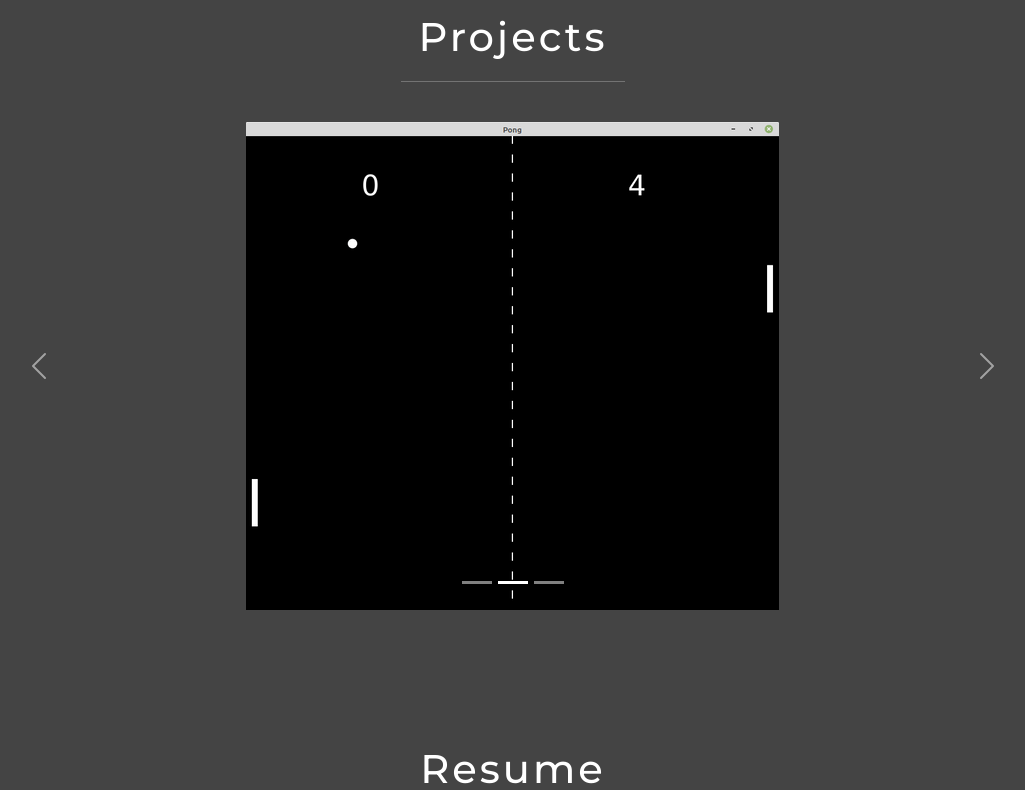
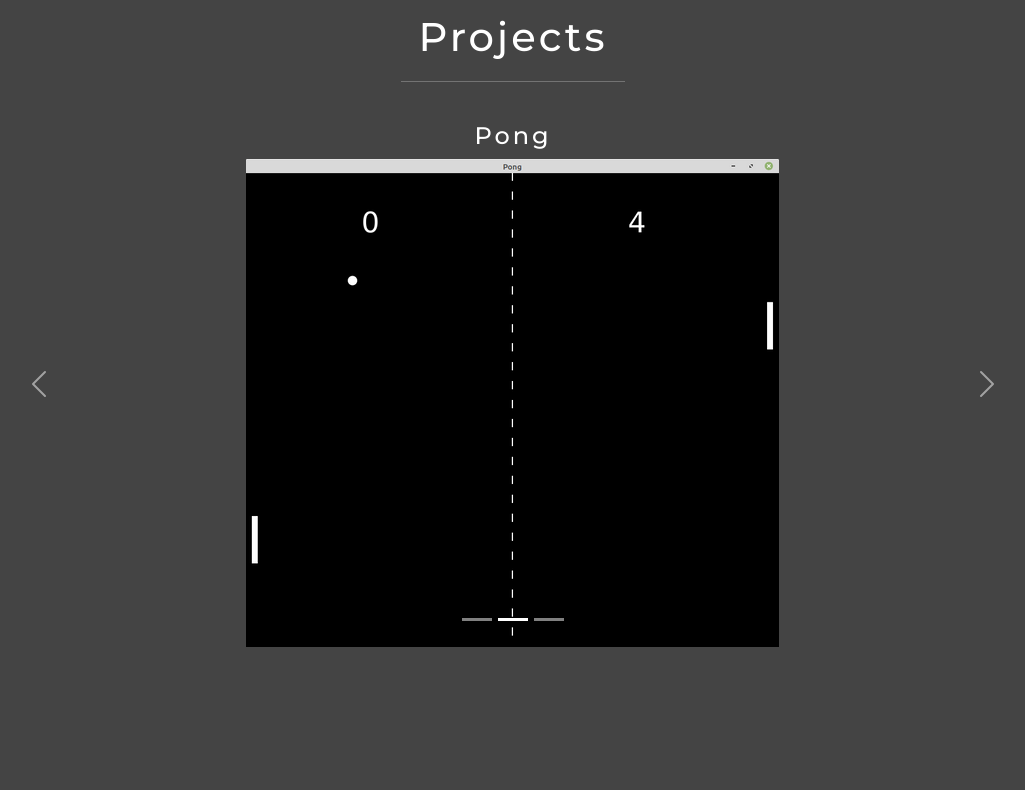
Before and after one commit to tmjonker/react-portfolio, a React (Create React App) app: page / in a window 1280 px wide. Shown: the part 1080-1870 px from the top of the page, without its empty margins (127-1152 px from the left). Built offline with nearby package versions, Linux system fonts and the light colour scheme.

Commit message:
Added text to each project carousel item

```diff
--- a/public/css/style.css
+++ b/public/css/style.css
@@ -88,6 +88,10 @@ hr {
   margin-bottom: 75px;
 }
 
+h4 {
+  text-align: center;
+}
+
 .project-img {
   margin: auto;
 }
--- a/src/Components/Projects.jsx
+++ b/src/Components/Projects.jsx
@@ -15,6 +15,7 @@ function Projects(props) {
             <hr />
             <Carousel className="carousel">
               <Carousel.Item>
+                <h4>Password Manager</h4>
                 <a href="https://github.com/tmjonker/PasswordManager">
                   <Picture
                     class="d-block w-40 project-img"
@@ -24,6 +25,7 @@ function Projects(props) {
                 </a>
               </Carousel.Item>
               <Carousel.Item>
+                <h4>Pong</h4>
                 <a href="https://github.com/tmjonker/pong">
                   <Picture
                     class="d-block w-40 project-img"
@@ -33,6 +35,7 @@ function Projects(props) {
                 </a>
               </Carousel.Item>
               <Carousel.Item>
+                <h4>Food2u - a food delivery concept</h4>
                 <a href="https://github.com/tmjonker/food2u">
                   <Picture
                     class="d-block w-40 project-img"
```
